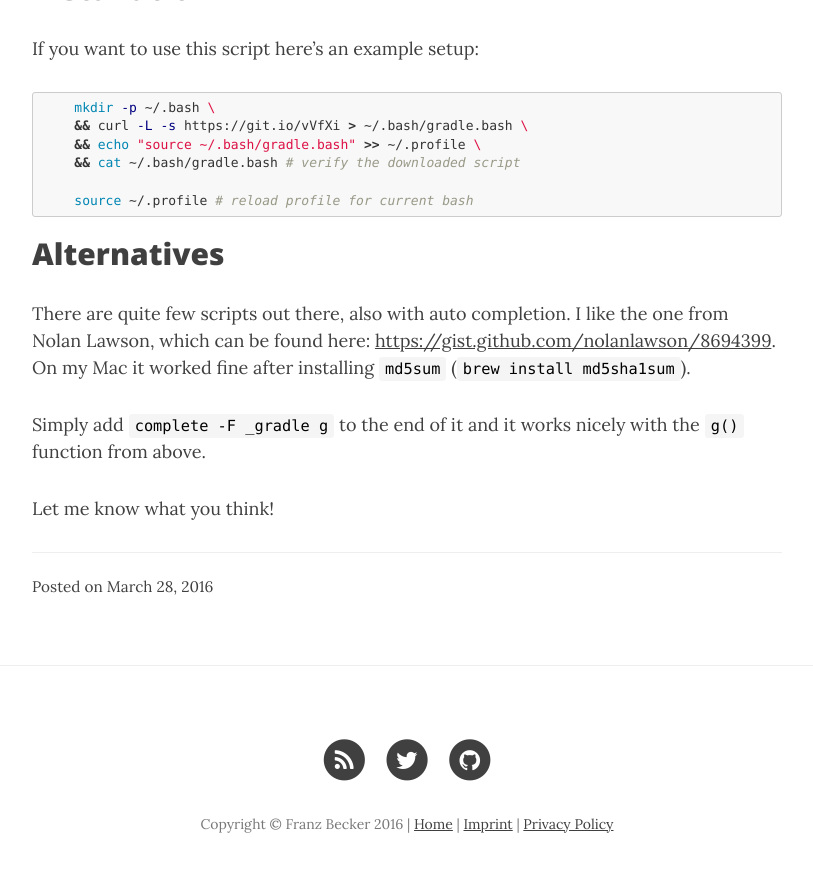
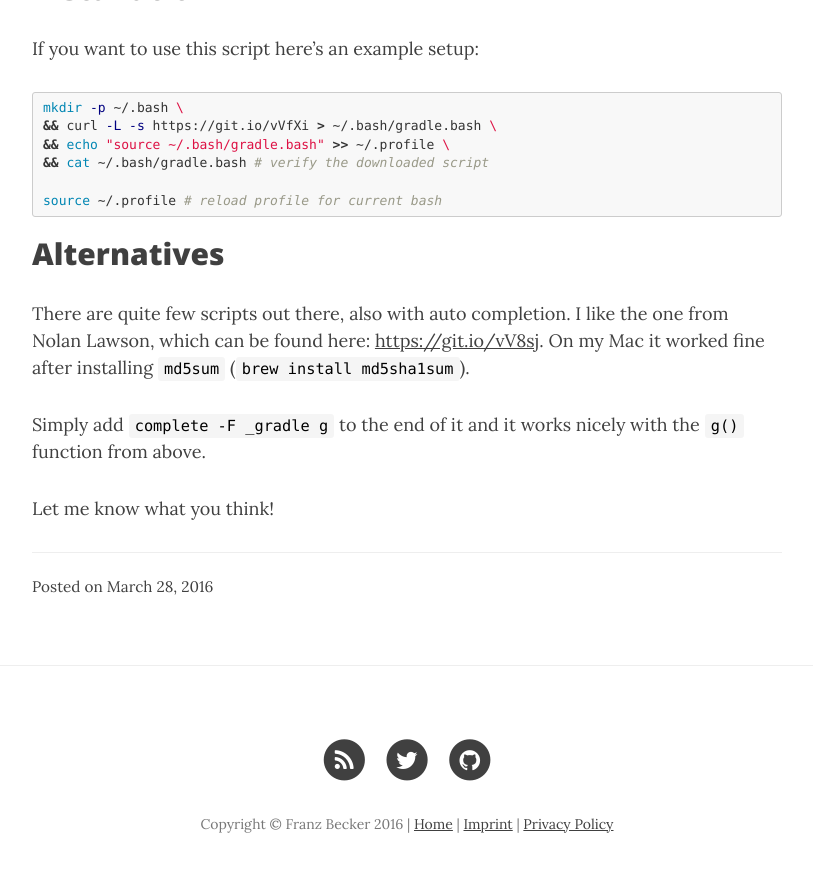
Before and after one commit to franzbecker/franzbecker.github.io, a Jekyll site: the page built from _posts/2016-03-28-gradle-bash-function.md, in a window 1280 px wide and 900 px high, scrolled down 1354 px. Shown: the top 872 px of the window, without its empty margins (233-1046 px from the left). Built offline with Jekyll 4.4.1, drawn with Linux system fonts in a browser that asks for light colours; nearby versions of some CDN libraries; comment, search, counter and statistics services are not loaded; some of the changed lines change nothing that is shown.

Commit message:
improve formatting of grade bash function post

````diff
--- a/_posts/2016-03-28-gradle-bash-function.md
+++ b/_posts/2016-03-28-gradle-bash-function.md
@@ -7,7 +7,7 @@
 When using Gradle (or Maven) in your project it is convenient to define bash aliases or functions for reoccurring tasks. For Maven this is pretty straightforward, simply put something like
 
 ```bash
-    alias b='mvn clean install'
+alias b='mvn clean install'
 ```
 
 in your bash profile (`~/.profile`) and you can simply enter `b` in your console instead of typing `mvn clean install` over and over again.
@@ -17,8 +17,8 @@
 So the first attempt would be to do something like this:
 
 ```bash
-    alias g='./gradlew $@'
-    alias b='g build'
+alias g='./gradlew $@'
+alias b='g build'
 ```
 
 This is ok for most situations and lets you type `b` or `g build` instead of `./gradlew build` in your console.
@@ -52,16 +52,17 @@
 If you want to use this script here's an example setup:
 
 ```bash
-    mkdir -p ~/.bash \
-    && curl -L -s https://git.io/vVfXi > ~/.bash/gradle.bash \
-    && echo "source ~/.bash/gradle.bash" >> ~/.profile \
-    && cat ~/.bash/gradle.bash # verify the downloaded script
+mkdir -p ~/.bash \
+&& curl -L -s https://git.io/vVfXi > ~/.bash/gradle.bash \
+&& echo "source ~/.bash/gradle.bash" >> ~/.profile \
+&& cat ~/.bash/gradle.bash # verify the downloaded script
 
-    source ~/.profile # reload profile for current bash
+source ~/.profile # reload profile for current bash
 ```
 
+
 ## Alternatives
-There are quite few scripts out there, also with auto completion. I like the one from Nolan Lawson, which can be found here: [https://gist.github.com/nolanlawson/8694399](). On my Mac it worked fine after installing `md5sum` (`brew install md5sha1sum`).
+There are quite few scripts out there, also with auto completion. I like the one from Nolan Lawson, which can be found here: [https://git.io/vV8sj](https://git.io/vV8sj). On my Mac it worked fine after installing `md5sum` (`brew install md5sha1sum`).
 
 Simply add `complete -F _gradle g` to the end of it and it works nicely with the `g()` function from above.
 
````
